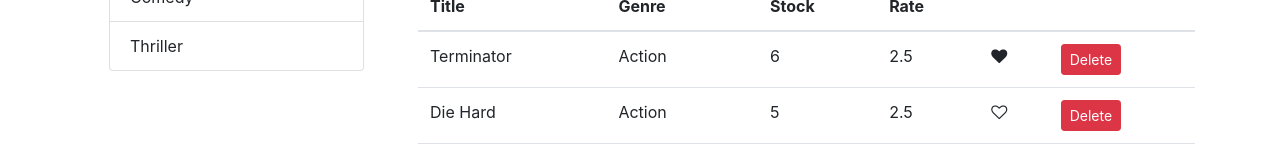
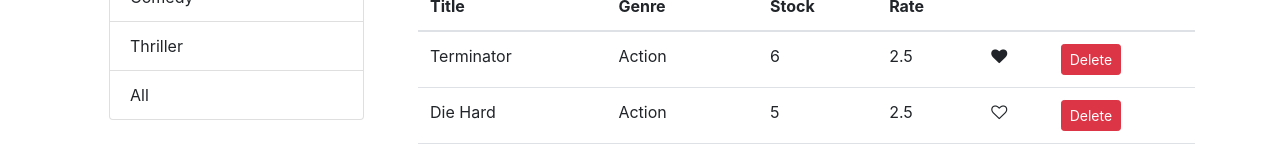
Before and after one commit to chriskavanagh/counter-app, a React (Create React App) app: page / in a window 1280 px wide. Shown: the part 163-317 px from the top of the page. Built offline with nearby package versions, Linux system fonts and the light colour scheme.

Commit message:
All genre

```diff
--- a/src/components/Movies.jsx
+++ b/src/components/Movies.jsx
@@ -54,11 +54,19 @@
 
 
   render() {
+    // destrucutre length out of state.movies, change name to 'count'
     const { length: count } = this.state.movies;
+
+    // destructure state
     const { pageSize, currentPage, selectedGenre, movies: allMovies } = this.state;
-    const filtered = selectedGenre
-     ? allMovies.filter(m => m.genre._id === selectedGenre._id)
-     : allMovies;
+
+    // filter movies, if genre is "All" returns all Movies, otherwise by genre
+    const filtered =
+      selectedGenre.name === "All" ? allMovies
+      : selectedGenre ? allMovies.filter(m => m.genre._id === selectedGenre._id)
+      : allMovies;
+
+      // paginates movies by page based on filtered variable
     const movies = paginate(filtered, currentPage, pageSize);
 
     return (
--- a/src/services/fakeGenreService.js
+++ b/src/services/fakeGenreService.js
@@ -1,7 +1,8 @@
 export const genres = [
   { _id: "5b21ca3eeb7f6fbccd471818", name: "Action" },
   { _id: "5b21ca3eeb7f6fbccd471814", name: "Comedy" },
-  { _id: "5b21ca3eeb7f6fbccd471820", name: "Thriller" }
+  { _id: "5b21ca3eeb7f6fbccd471820", name: "Thriller" },
+  { _id: "5b21ca3eeb7f6fbccd471821", name: "All" }
 ];
 
 export function getGenres() {
```
